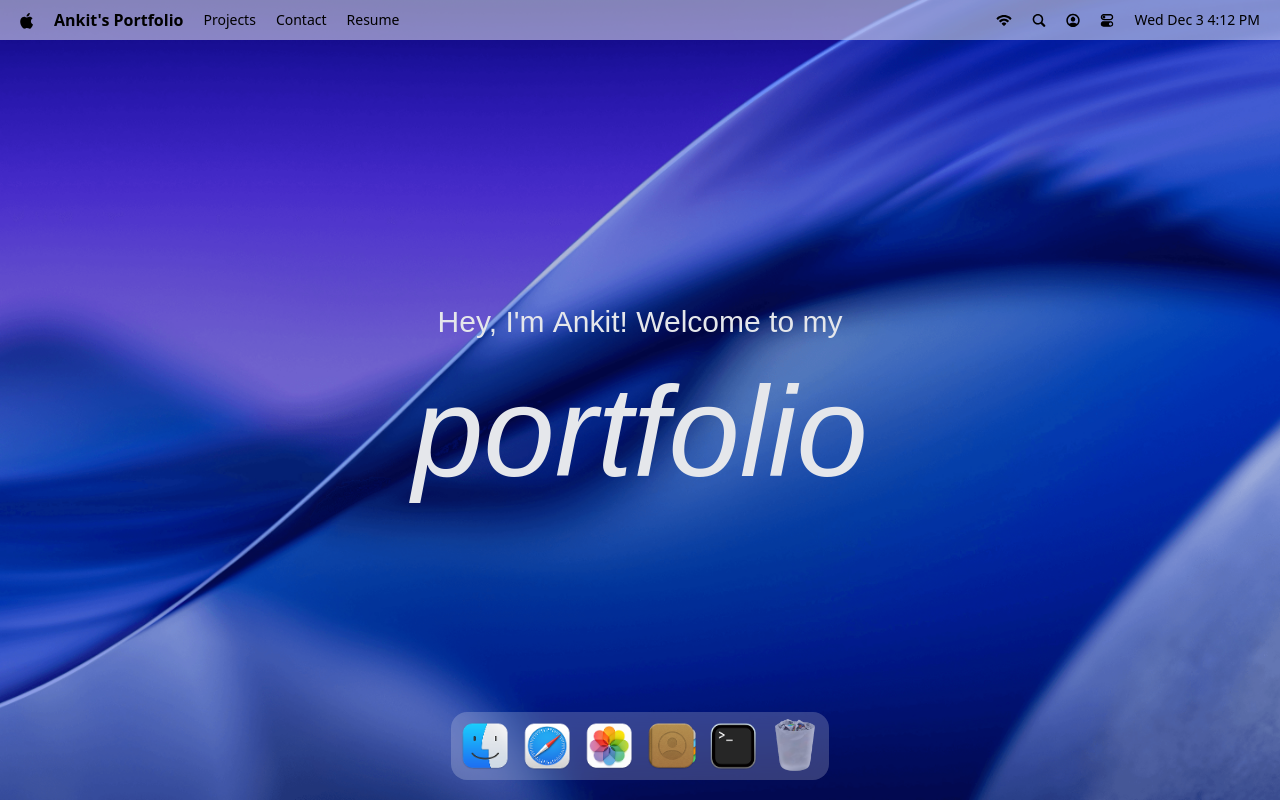
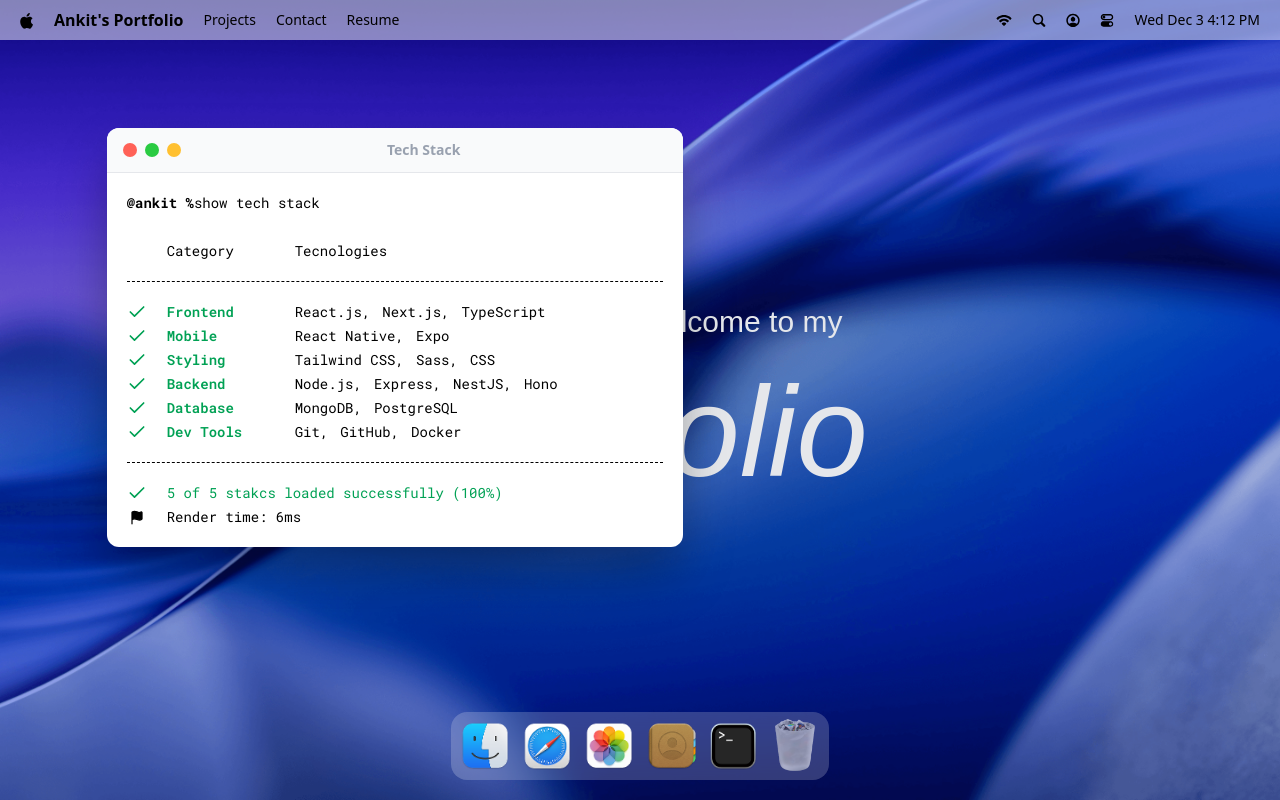
Before and after one commit to AnkitBhatnagar26/MacOS_Portfolio, a React (Vite) app: page / in a window 1280 px wide. Both pictures are taken after a click on the button 733 px from the left and 746 px from the top of the page. Built offline with nearby package versions, Linux system fonts and the light colour scheme; a web font is replaced by a local one.

Commit message:
implement terminal window

```diff
--- a/src/App.tsx
+++ b/src/App.tsx
@@ -1,4 +1,10 @@
+import gsap from "gsap";
+import { Draggable } from "gsap/Draggable";
+
 import { Dock, Navbar, Welcome } from "#components";
+import { Terminal } from "#windows";
+
+gsap.registerPlugin(Draggable);
 
 const App = () => {
   return (
@@ -6,6 +12,8 @@
       <Navbar />
       <Welcome />
       <Dock />
+
+      <Terminal />
     </div>
   );
 };
--- /dev/null
+++ b/src/components/WindowControls.tsx
@@ -0,0 +1,15 @@
+import useWindowStore from "#store/window";
+
+const WindowControls = ({ target }) => {
+  const { closeWindow } = useWindowStore();
+
+  return (
+    <div id="window-controls">
+      <div className="close" onClick={() => closeWindow(target)}></div>
+      <div className="maximize"></div>
+      <div className="minimize"></div>
+    </div>
+  );
+};
+
+export default WindowControls;
--- a/src/components/index.ts
+++ b/src/components/index.ts
@@ -1,5 +1,6 @@
 import Welcome from "#components/Welcome";
 import Navbar from "#components/Navbar";
 import Dock from "#components/Dock";
+import WindowControls from "#components/WindowControls";
 
-export { Welcome, Navbar, Dock };
+export { Welcome, Navbar, Dock, WindowControls };
--- /dev/null
+++ b/src/hoc/WindowWrapper.tsx
@@ -0,0 +1,58 @@
+import useWindowStore from "#store/window";
+import { useGSAP } from "@gsap/react";
+import gsap from "gsap";
+import { Draggable } from "gsap/Draggable";
+import { useLayoutEffect, useRef } from "react";
+
+const WindowWrapper = (Component, windowKey) => {
+  const Wrapped = (props) => {
+    const { focusWindow, windows } = useWindowStore();
+    const { isOpen, zIndex } = windows[windowKey];
+
+    const ref = useRef<HTMLDivElement>(null);
+
+    useGSAP(() => {
+      const el = ref.current;
+      if (!el || !isOpen) return;
+
+      el.style.display = "block";
+
+      gsap.fromTo(
+        el,
+        { scale: 0.8, opacity: 0, y: 40 },
+        { scale: 1, opacity: 1, y: 0, duration: 0.4, ease: "power3.out" }
+      );
+    }, [isOpen]);
+
+    useGSAP(() => {
+      const el = ref.current;
+      if (!el) return;
+
+      const [instance] = Draggable.create(el, {
+        onPress: () => focusWindow(windowKey),
+      });
+
+      return () => instance.kill();
+    }, []);
+
+    useLayoutEffect(() => {
+      const el = ref.current;
+      if (!el) return;
+
+      el.style.display = isOpen ? "block" : "none";
+    }, [isOpen]);
+
+    return (
+      <section id={windowKey} ref={ref} style={{ zIndex }} className="absolute">
+        <Component {...props} />
+      </section>
+    );
+  };
+
+  Wrapped.displayName = `WindowWrapper(${
+    Component.displayName || Component.name || "Component"
+  })`;
+  return Wrapped;
+};
+
+export default WindowWrapper;
--- /dev/null
+++ b/src/windows/Terminal.tsx
@@ -0,0 +1,58 @@
+import { WindowControls } from "#components";
+import { techStack } from "#constants";
+import WindowWrapper from "#hoc/WindowWrapper";
+import { Check, Flag } from "lucide-react";
+
+const Terminal = () => {
+  return (
+    <>
+      <div id="window-header">
+        <WindowControls target="terminal" />
+        <h2>Tech Stack</h2>
+      </div>
+
+      <div className="techstack">
+        <p>
+          <span className="font-bold">@ankit %</span>
+          show tech stack
+        </p>
+
+        <div className="label">
+          <p className="w-32">Category</p>
+          <p>Tecnologies</p>
+        </div>
+        <ul className="content">
+          {techStack.map(({ category, items }) => (
+            <li key={category} className="flex items-center">
+              <Check className="check" size={20} />
+              <h3>{category}</h3>
+              <ul>
+                {items.map((item, i) => (
+                  <li key={i}>
+                    {item}
+                    {i < items.length - 1 ? "," : ""}
+                  </li>
+                ))}
+              </ul>
+            </li>
+          ))}
+        </ul>
+
+        <div className="footnote">
+          <p>
+            <Check size={20} /> 5 of 5 stakcs loaded successfully (100%)
+          </p>
+
+          <p className="text-black">
+            <Flag size={15} fill="black" />
+            Render time: 6ms
+          </p>
+        </div>
+      </div>
+    </>
+  );
+};
+
+const TerminalWindow = WindowWrapper(Terminal, "terminal");
+
+export default TerminalWindow;
--- /dev/null
+++ b/src/windows/index.ts
@@ -0,0 +1,3 @@
+import Terminal from "./Terminal";
+
+export { Terminal };
```
